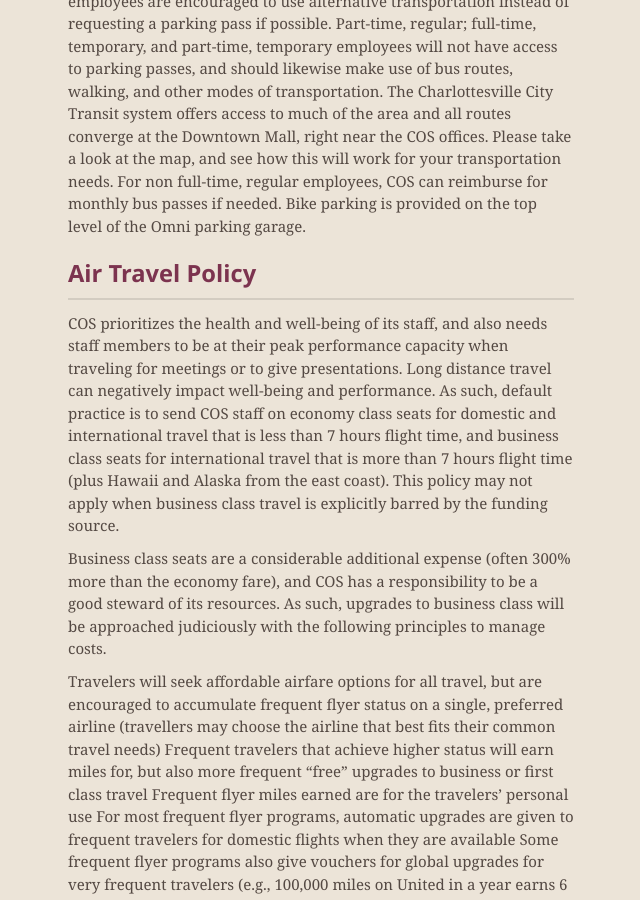
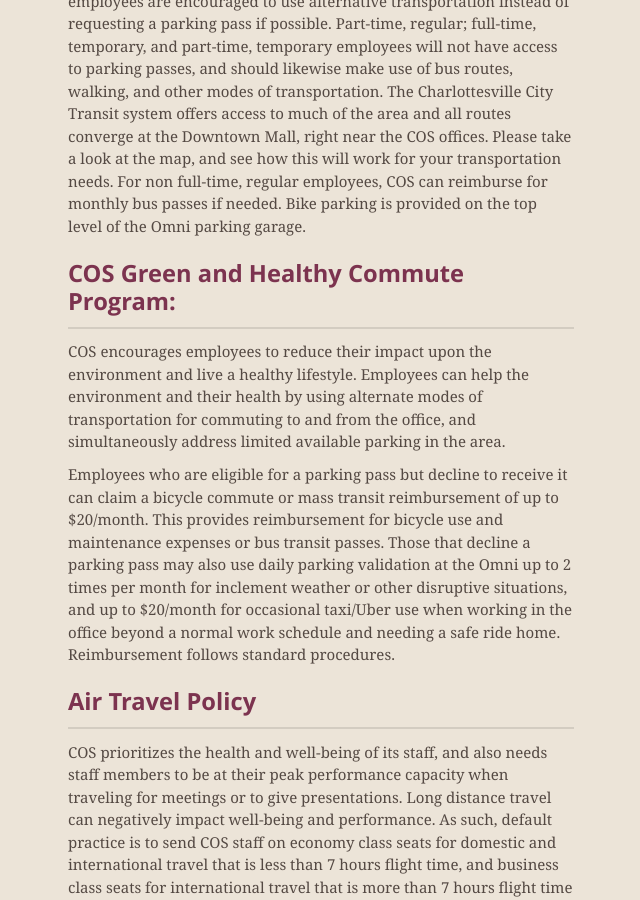
Before and after one commit to CenterForOpenScience/Employee-Manual, a Jekyll site: the page built from index.md, in a window 1280 px wide and 900 px high, scrolled down 3097 px. Shown: the whole window, without its empty margins (319-959 px from the left). Built offline with Jekyll 4.4.1, drawn with Linux system fonts in a browser that asks for light colours; nearby versions of some CDN libraries.

Commit message:
Add green and healthy commute program policy

```diff
--- a/index.md
+++ b/index.md
@@ -73,6 +73,14 @@ Parking
 ------------------
 
 Full-time, regular employees will be provided with a parking pass if needed. Because of limited parking and cost, full-time, regular employees are encouraged to use alternative transportation instead of requesting a parking pass if possible. Part-time, regular; full-time, temporary, and part-time, temporary employees will not have access to parking passes, and should likewise make use of bus routes, walking, and other modes of transportation. The Charlottesville City Transit system offers access to much of the area and all routes converge at the Downtown Mall, right near the COS offices. Please take a look at the map, and see how this will work for your transportation needs. For non full-time, regular employees, COS can reimburse for monthly bus passes if needed. Bike parking is provided on the top level of the Omni parking garage.
+
+
+COS Green and Healthy Commute Program:
+------------------
+
+COS encourages employees to reduce their impact upon the environment and live a healthy lifestyle. Employees can help the environment and their health by using alternate modes of transportation for commuting to and from the office, and simultaneously address limited available parking in the area.
+
+Employees who are eligible for a parking pass but decline to receive it can claim a bicycle commute or mass transit reimbursement of up to $20/month. This provides reimbursement for bicycle use and maintenance expenses or bus transit passes.  Those that decline a parking pass may also use daily parking validation at the Omni up to 2 times per month for inclement weather or other disruptive situations, and up to $20/month for occasional taxi/Uber use when working in the office beyond a normal work schedule and needing a safe ride home. Reimbursement follows standard procedures.
 
 Air Travel Policy
 ------------------
```
